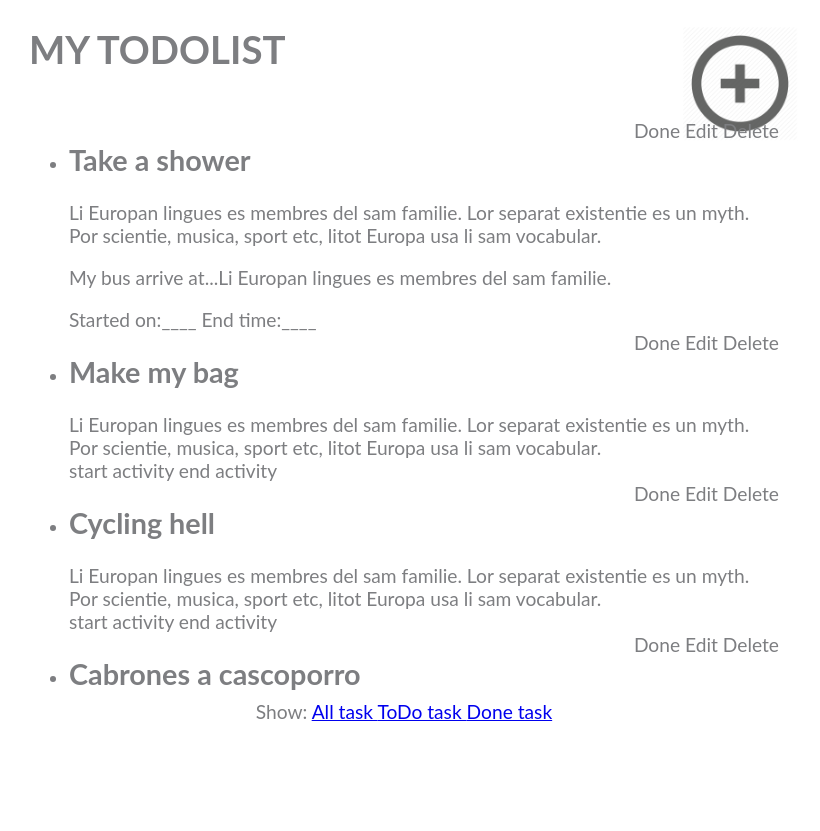
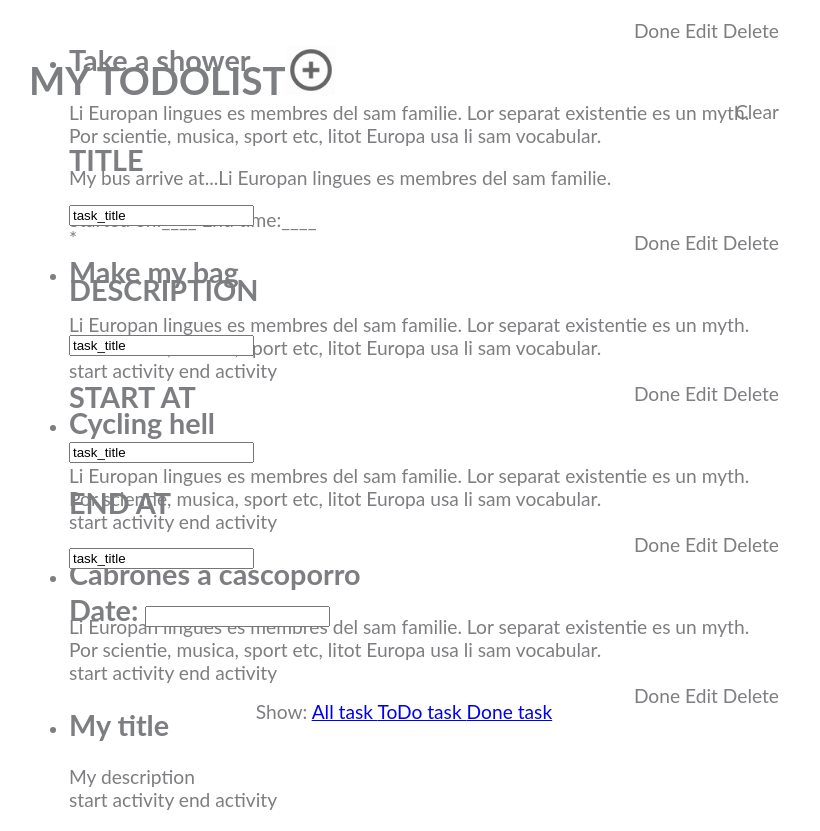
Before and after one commit to Pedromrv/my-todo-app, a PHP site: page / in a window 1280 px wide. Shown: the whole page, without its empty margins (236-1056 px from the left). Before the commit the page ends 721 px from the top, so only its background shows below. Run offline with PHP 8.4, Linux system fonts and the light colour scheme; data that the repository does not hold is empty; some libraries are stand-ins or nearby versions.

Commit message:
Update style.css

```diff
--- a/style.css
+++ b/style.css
@@ -24,18 +24,21 @@
   font-family: 'Lato', sans-serif;
 }
 
-img {
-  float: right;
-  height: 15%;
-  width: 15%;
-}
-
 hr {
   width: 80%;
 }
+img{
+  width: 50px;
+  height: 50px;
+}
 
 .main {
-  display: flex;
+  /*display: flex;*/
+}
+
+.main-header {
+  position: absolute;
+  width: 750px;
 }
 
 .left {
@@ -43,16 +46,46 @@
 }
 
 .right {
-  float: right;
+    float: right;
+    display: inline;
+    cursor: pointer;
 }
 
-.main-header {
-  position: absolute;
-  height: 100px;
+
 }
 
+/*logo movement*/
+/*.bar1 {
+    width: 35px;
+    height: 5px;
+    background-color: #7d7e81;
+    margin: 6px 0;
+    transition: 0.4s;
+}
+
+.bar2 {
+	width:5px;
+    height:35px;
+    background-color: #7d7e81;
+    margin: -25px 0px 0px 15px ;
+    transition: 0.4s;
+
+}
+
+.change .bar1 {
+    -webkit-transform: rotate(-180deg)  ;
+    transform: rotate(-180deg)  ;
+}
+
+.change .bar2 {
+    -webkit-transform: rotate(180deg);
+    transform: rotate(180deg);
+  }*/
+
+
+
 .main-container {
-  /*display: none;*/
+  display: none;
   position: absolute;
   top: 100px;
   bottom: 100px;
@@ -77,15 +110,20 @@
 
 .borrar{
   float: right;
+  display: inline-block;
+  cursor: pointer;
 }
 
 .next-container {
-  display: none;
+  /*display: none;*/
   position: absolute;
   top: 100px;
   bottom: 100px;
   width: 750px;
   overflow-y: auto;
+}
+.add{
+  list-style: none;
 }
 
 .main-footer {
```
